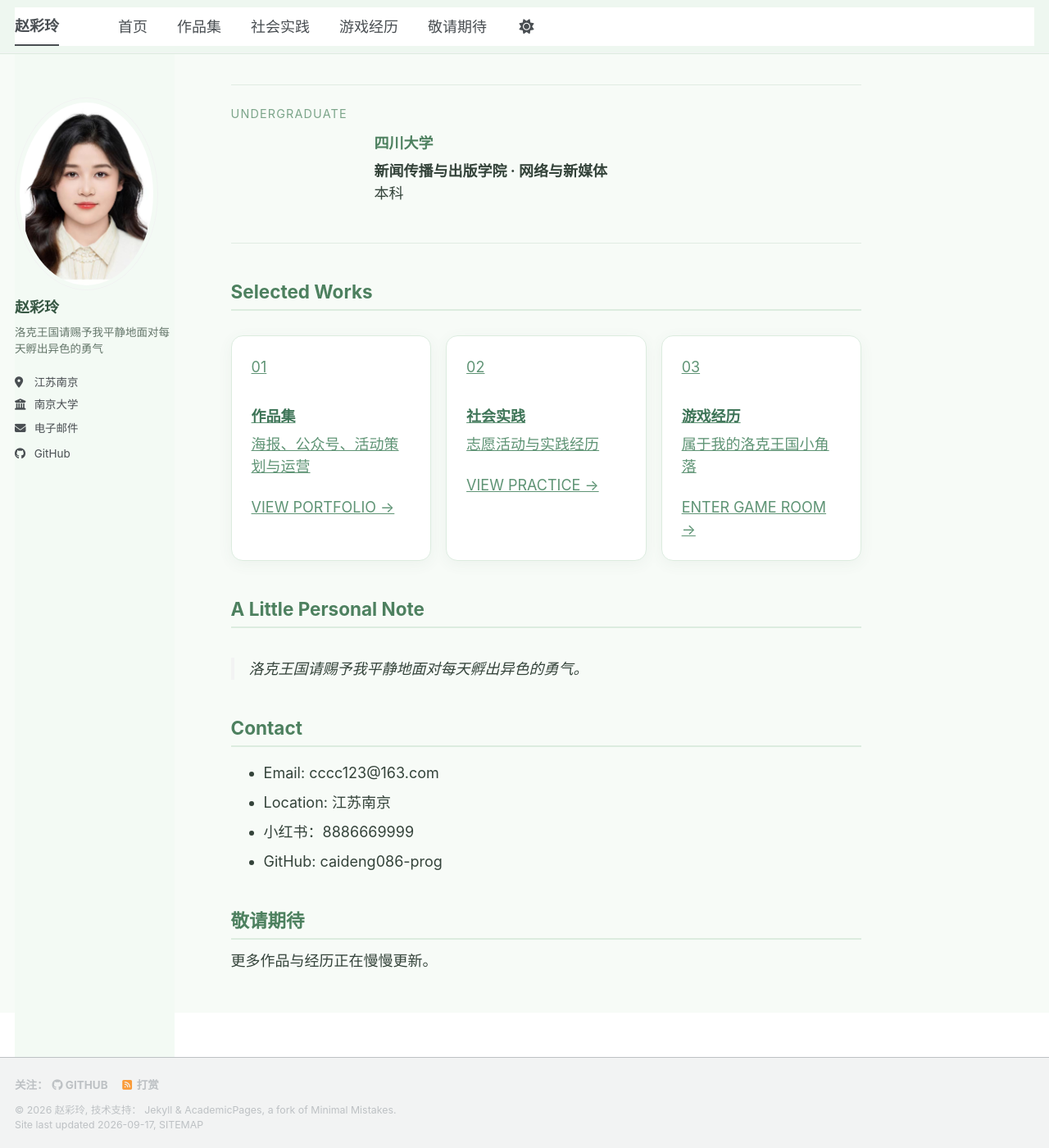
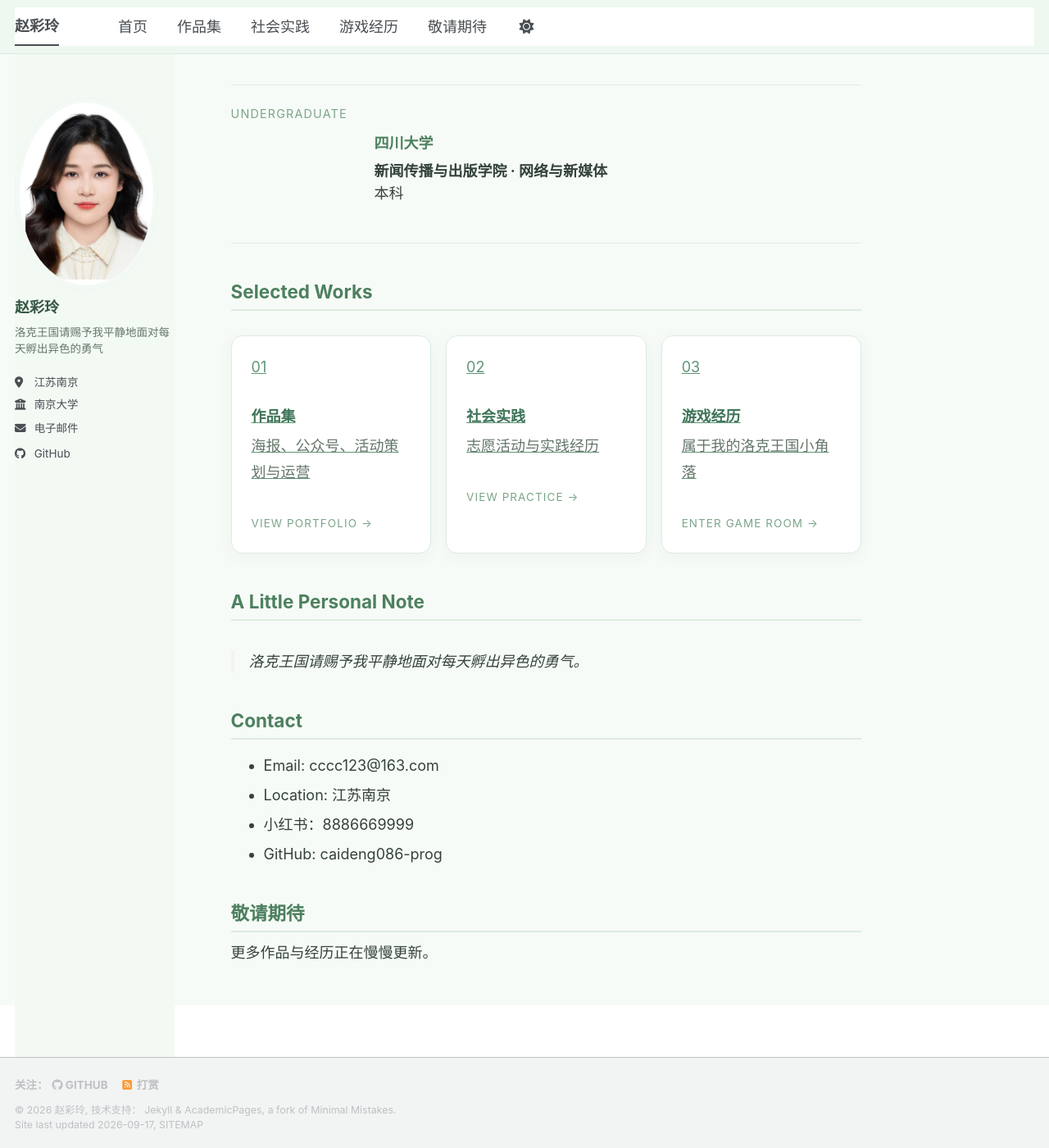
Before and after one commit to caideng086-prog/caideng086-prog.github.io, a Jekyll site: the page built from _pages/about.md, in a window 1280 px wide and 1400 px high, scrolled down 1421 px. Shown: the whole window at 82% size. Built offline with Jekyll 4.4.1, drawn with Linux system fonts in a browser that asks for light colours; a style sheet for code colours, icons or effects is not loaded.

Commit message:
Update main.scss

```diff
--- a/assets/css/main.scss
+++ b/assets/css/main.scss
@@ -215,3 +215,111 @@
     flex-direction: column;
   }
 }
+
+
+
+
+/* ================================
+   Portfolio Images
+   ================================ */
+
+.work-card img {
+  width: 100%;
+  height: 220px;
+  object-fit: cover;
+  border-radius: 10px;
+  margin-bottom: 18px;
+  display: block;
+}
+
+.work-card-text {
+  min-height: 220px;
+}
+
+.work-link {
+  display: inline-block;
+  margin-top: 12px;
+  color: #7ca58a;
+  font-size: 0.75rem;
+  letter-spacing: 0.08em;
+}
+
+.work-card p {
+  color: #64766a;
+  line-height: 1.8;
+}
+
+
+/* ================================
+   Practice Cards
+   ================================ */
+
+.practice-card {
+  background: #ffffff;
+  border: 1px solid #dcecdf;
+  border-radius: 16px;
+  padding: 24px;
+  margin: 25px 0;
+  box-shadow: 0 4px 18px rgba(75, 110, 85, 0.06);
+}
+
+.practice-card img {
+  width: 100%;
+  max-height: 380px;
+  object-fit: cover;
+  border-radius: 12px;
+  margin-bottom: 20px;
+  display: block;
+}
+
+
+/* ================================
+   Game Memory
+   ================================ */
+
+.game-memory {
+  background: #ffffff;
+  border: 1px solid #dcecdf;
+  border-radius: 16px;
+  padding: 24px;
+  margin: 25px 0;
+  box-shadow: 0 4px 18px rgba(75, 110, 85, 0.06);
+}
+
+.game-memory img {
+  width: 100%;
+  max-height: 400px;
+  object-fit: cover;
+  border-radius: 12px;
+  margin-bottom: 20px;
+  display: block;
+}
+
+
+/* ================================
+   Coming Soon
+   ================================ */
+
+.coming-soon-page {
+  text-align: center;
+  padding: 40px 0;
+}
+
+
+/* ================================
+   Mobile
+   ================================ */
+
+@media (max-width: 800px) {
+
+  .work-card img {
+    height: auto;
+    max-height: none;
+  }
+
+  .practice-card img,
+  .game-memory img {
+    max-height: none;
+  }
+
+}
```
